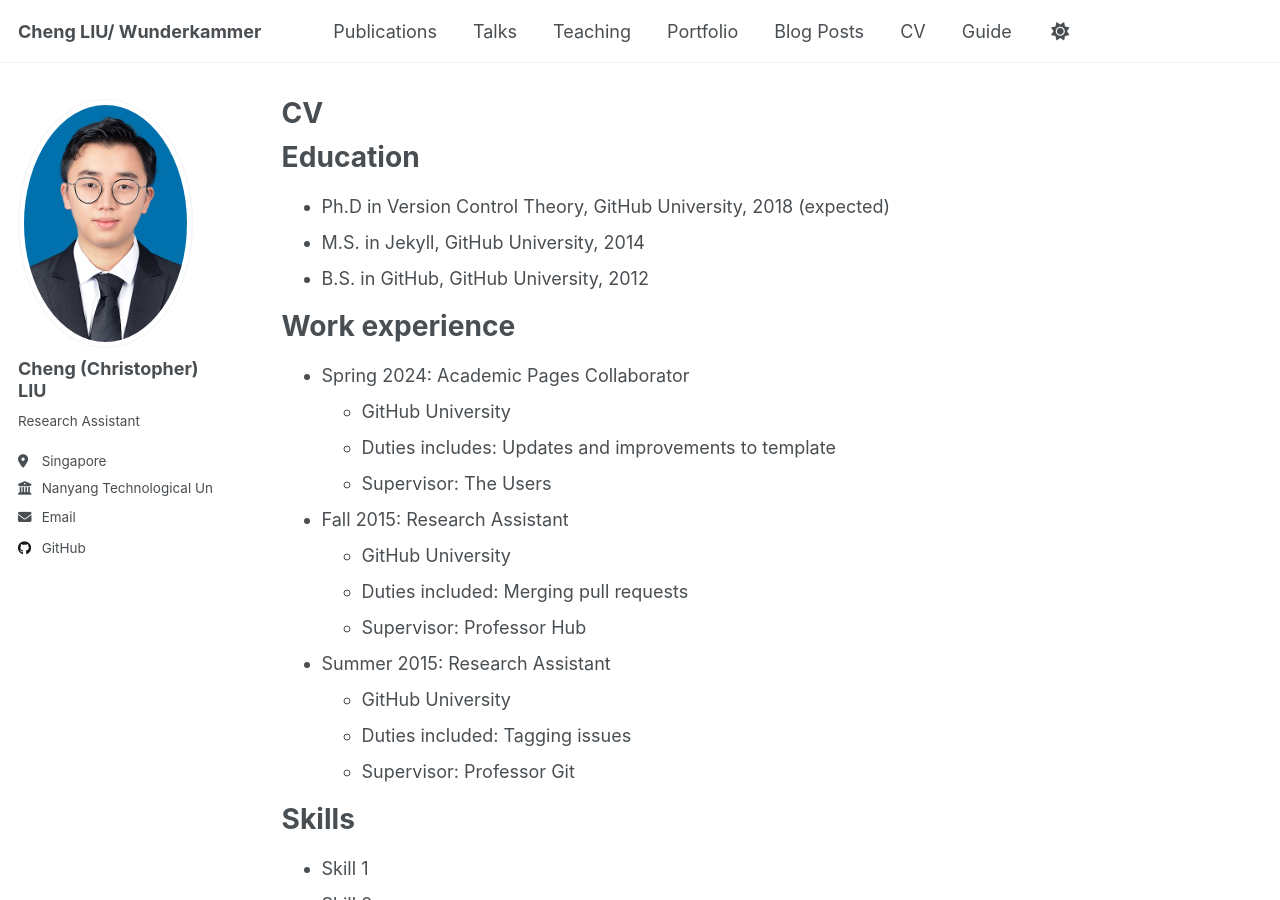
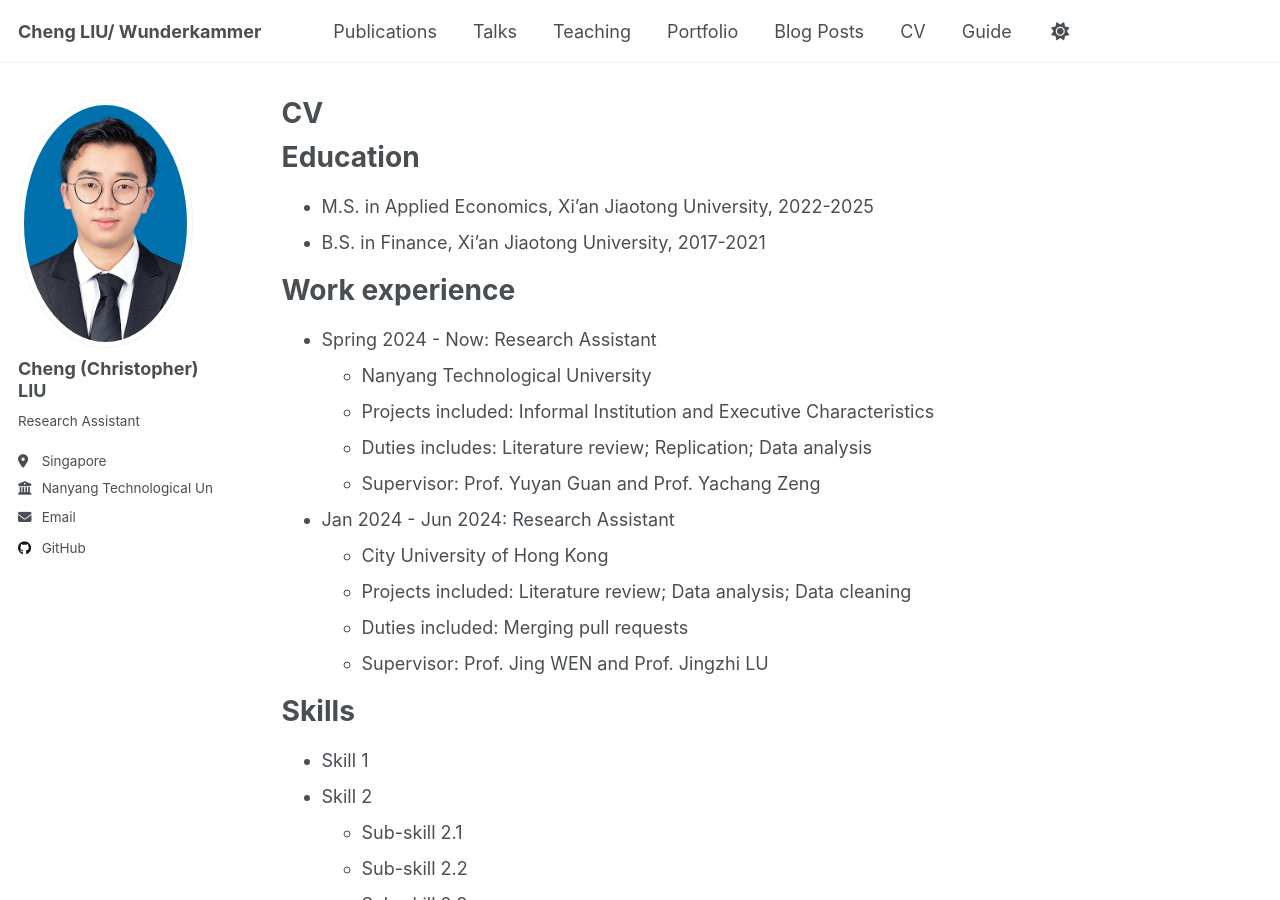
Before and after one commit to LiuC2513/LiuC2513.github.io, a Jekyll site: the page built from _pages/cv.md, in a window 1280 px wide and 900 px high. Built offline with Jekyll 4.4.1, drawn with Linux system fonts in a browser that asks for light colours; a script that is not in the unit is left out.

Commit message:
Update cv.md

```diff
--- a/_pages/cv.md
+++ b/_pages/cv.md
@@ -11,26 +11,22 @@ redirect_from:
 
 Education
 ======
-* Ph.D in Version Control Theory, GitHub University, 2018 (expected)
-* M.S. in Jekyll, GitHub University, 2014
-* B.S. in GitHub, GitHub University, 2012
+* M.S. in Applied Economics, Xi'an Jiaotong University, 2022-2025
+* B.S. in Finance, Xi'an Jiaotong University, 2017-2021
 
 Work experience
 ======
-* Spring 2024: Academic Pages Collaborator
-  * GitHub University
-  * Duties includes: Updates and improvements to template
-  * Supervisor: The Users
+* Spring 2024 - Now: Research Assistant
+  * Nanyang Technological University
+  * Projects included: Informal Institution and Executive Characteristics
+  * Duties includes: Literature review; Replication; Data analysis
+  * Supervisor: Prof. Yuyan Guan and Prof. Yachang Zeng
 
-* Fall 2015: Research Assistant
-  * GitHub University
+* Jan 2024 - Jun 2024: Research Assistant
+  * City University of Hong Kong
+  * Projects included: Literature review; Data analysis; Data cleaning
   * Duties included: Merging pull requests
-  * Supervisor: Professor Hub
-
-* Summer 2015: Research Assistant
-  * GitHub University
-  * Duties included: Tagging issues
-  * Supervisor: Professor Git
+  * Supervisor: Prof. Jing WEN and Prof. Jingzhi LU
 
 Skills
 ======
```
